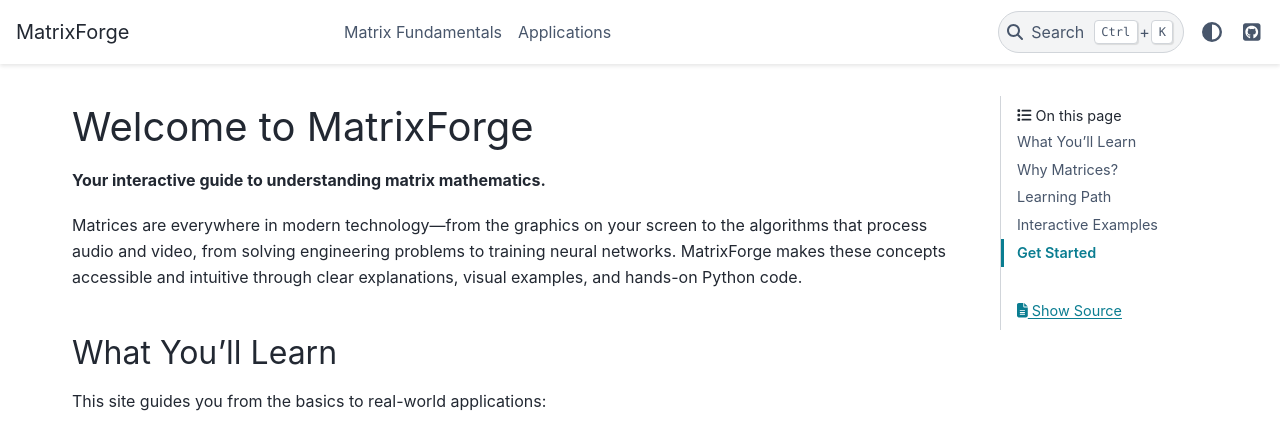
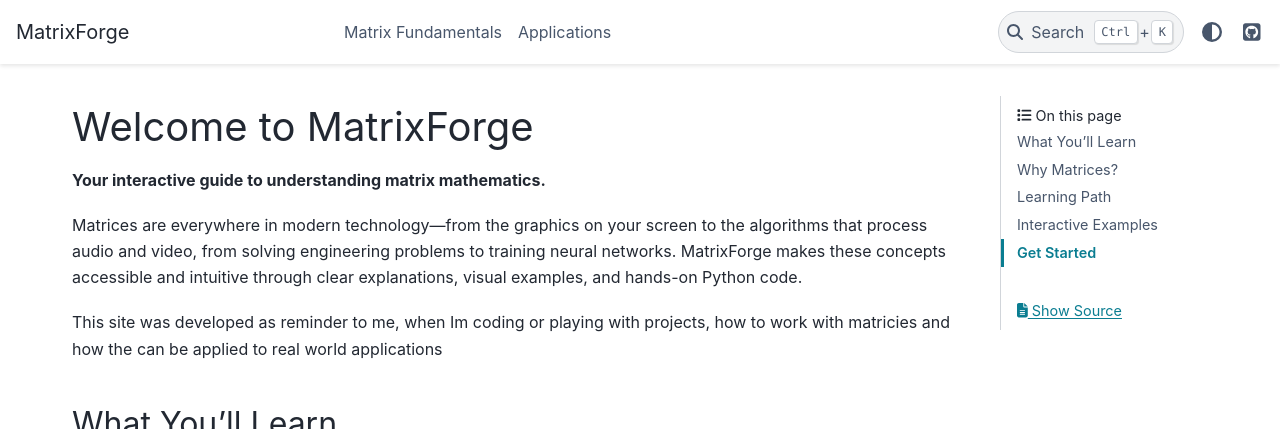
Before and after one commit to IDerrington/MatrixForge, a Sphinx documentation site: the page built from docs/index.md, in a window 1280 px wide and 900 px high, cut to the strip 0-429 px from the top of the window. Built offline with Sphinx 7.4.7 and the PyData theme 0.15.4, drawn with Linux system fonts in a browser that asks for light colours; some of the changed lines change nothing that is shown.

Commit message:
EoD  commit.

```diff
--- a/docs/conf.py
+++ b/docs/conf.py
@@ -58,12 +58,3 @@
     "amsmath",     # Enable advanced math environments
     "colon_fence", # Enable ::: fences
 ]
-
-# -- MathJax configuration ---------------------------------------------------
-
-mathjax3_config = {
-    'tex': {
-        'inlineMath': [['$', '$']],
-        'displayMath': [['$$', '$$']],
-    }
-}
--- a/docs/index.md
+++ b/docs/index.md
@@ -3,6 +3,8 @@
 **Your interactive guide to understanding matrix mathematics.**
 
 Matrices are everywhere in modern technology—from the graphics on your screen to the algorithms that process audio and video, from solving engineering problems to training neural networks. MatrixForge makes these concepts accessible and intuitive through clear explanations, visual examples, and hands-on Python code.
+
+This site was developed as reminder to me, when Im coding or playing with projects, how to work with matricies and how the can be applied to real world applications
 
 ## What You'll Learn
 
@@ -11,14 +13,14 @@
 ::::{grid} 1 1 2 2
 :gutter: 3
 
-:::{grid-item-card} 🧮 Fundamentals
+:::{grid-item-card} Fundamentals
 :link: fundamentals/index
 :link-type: doc
 
-Start with the basics: what matrices are, how to add and multiply them, and why they're useful. Build a solid foundation with intuition-first explanations.
+Start with the basics: what matrices are, how to add and multiply them, and why they're useful. Build a solid foundation with intuition-first explanations. Where possible show where and how these basics are applierd in engineering.
 :::
 
-:::{grid-item-card} 🚀 Applications
+:::{grid-item-card} Applications
 :link: applications/index
 :link-type: doc
 
```
